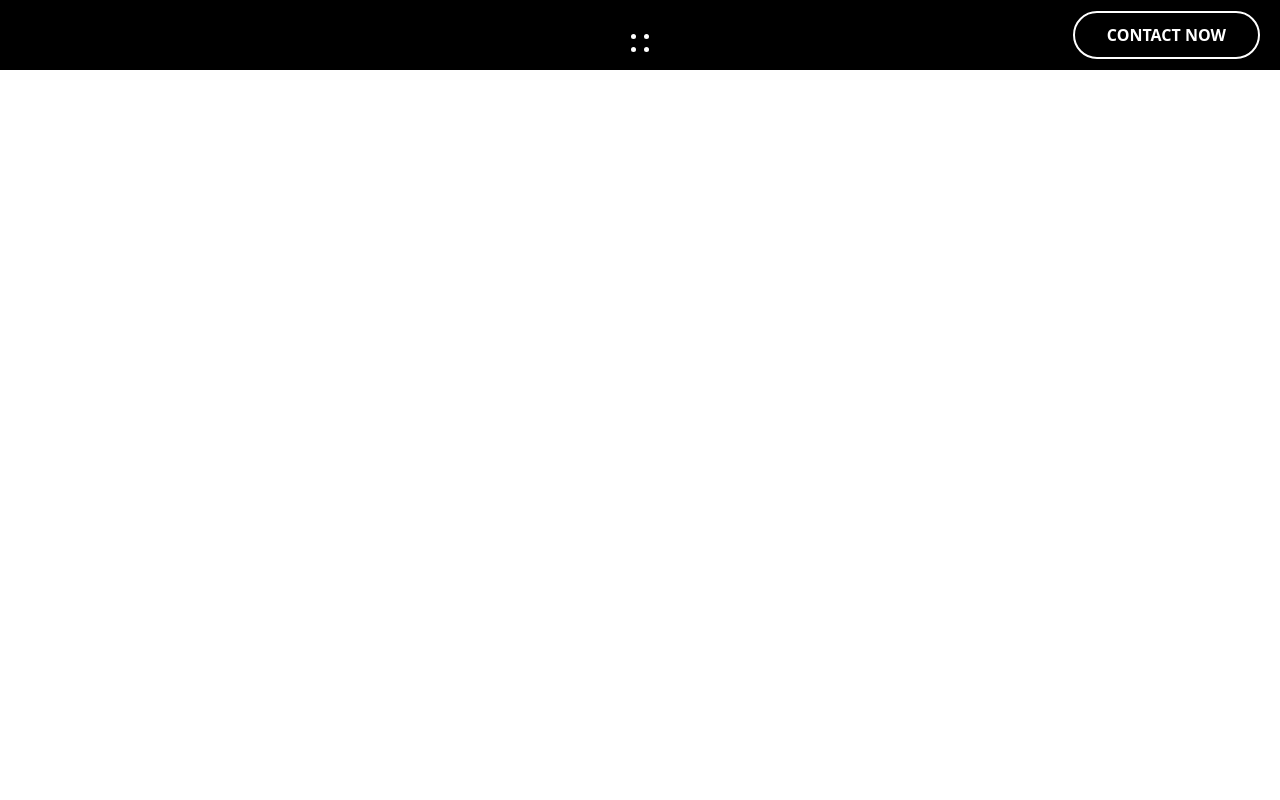
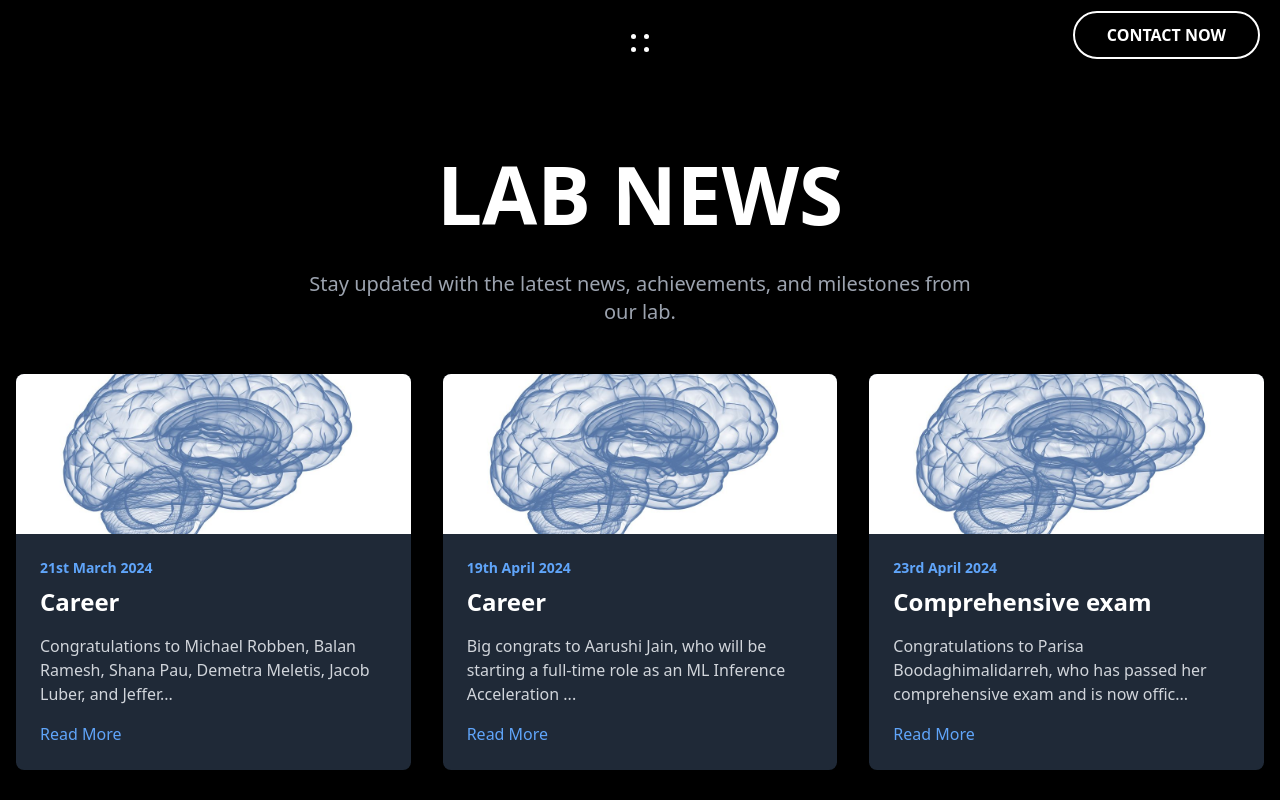
Before and after one commit to jaiprakash1824/luberlab.github.io, a React (Vite) app: page /news in a window 1280 px wide. Before the commit this address had no page. Shown: the top 800 px of the page. Built offline with nearby package versions, Linux system fonts and the light colour scheme.

Commit message:
home page and publications page added

```diff
--- a/src/App.jsx
+++ b/src/App.jsx
@@ -2,15 +2,15 @@ import { BrowserRouter as Router, Routes, Route } from "react-router-dom";
 // import Teams from "./pages/Teams/Teams.jsx";
 // import IndividualPage from "./Pages/IndividualPage/IndividualPage.jsx";
 import Home from "./pages/home/Home.jsx";
-// import News from "./Pages/news/News.jsx";
+import NewsPage from "./pages/news/News.jsx";
 // import Footer from "./Components/Footer/NewFooter.jsx";
 // import ScrollToTop from "./Components/ScrollToTop/ScrollToTop.jsx";
 import Publications from "./pages/publications/Publications.jsx";
-
+import { HomeNewsCardContext } from "./context/HomeNewsContext.jsx";
 // import JobListings from "./Pages/JoinUs/JoinUs.jsx";
 // import ResearchPage from "./Pages/Research/Research.jsx";
 import Navbar from "./components/header/NavBar";
-import { MemberProvider } from "./components/teams/MemberContext";
+import { MemberProvider } from "./context/MemberContext";
 // import "slick-carousel/slick/slick.css";
 // import "slick-carousel/slick/slick-theme.css";
 
@@ -22,8 +22,17 @@ function App() {
         <Routes>
           <Route path="/" element={<Home />} />
           {/* <Route path="/team" element={<Teams />} />
-          <Route path="/individual-page" element={<IndividualPage />} />
-          <Route path="/news" element={<News />} />*/}
+          <Route path="/individual-page" element={<IndividualPage />} />*/}
+
+          <Route
+            path="/news"
+            element={
+              <HomeNewsCardContext>
+                <NewsPage />
+              </HomeNewsCardContext>
+            }
+          />
+
           <Route path="/publications" element={<Publications />} />
           {/* <Route path="/contact" element={<JobListings />} />
           <Route path="/research" element={<ResearchPage />} /> */}
--- a/src/context/HomeNewsContext.jsx
+++ b/src/context/HomeNewsContext.jsx
@@ -9,7 +9,7 @@ export const HomeNewsCardContext = ({ children }) => {
   const [cards, setCards] = useState([]);
 
   useEffect(() => {
-    Papa.parse(`${baseURL}news.csv`, {
+    Papa.parse(`${baseURL}assets/news.csv`, {
       download: true,
       header: true,
       skipEmptyLines: true,
--- a/src/pages/home/Home.jsx
+++ b/src/pages/home/Home.jsx
@@ -2,13 +2,13 @@ import WhatWeDo from "./WhatWeDo/WhatWeDo";
 import HomeTopHeading from "./TopVideo/TopHeading";
 import HomeTeam from "./team/HomeTeam";
 import HomeResearchSection from "./research/HomeResearchSection";
-import { HomeNewsCardContext } from "./news/HomeNewsContext";
+import { HomeNewsCardContext } from "../../context/HomeNewsContext";
 import HomeNewsCarousel from "./news/HomeNewsCarousel";
 import ScrollProgress from "../../components/ScrollProgress/ScrollProgress";
 
 const Home = () => {
   return (
-    <div className="flex flex-col m-0 ">
+    <div className="flex flex-col m-0 overflow-x-hidden ">
       <ScrollProgress />
       <HomeTopHeading />
       <HomeResearchSection />
--- a/src/pages/home/news/HomeNewsCarousel.jsx
+++ b/src/pages/home/news/HomeNewsCarousel.jsx
@@ -29,21 +29,21 @@ const HomeNewsCarousel = () => {
   // Dynamically determine slides based on screen width
   const slidesToShow = width < 768 ? 1 : width < 1200 ? 2 : 3;
 
-  // Slider settings for the first row
+  // Slider settings for the first row (forward scrolling)
   const settingsFirstRow = {
     dots: false,
     infinite: true,
-    speed: 10000, // Adjust speed for better readability
+    speed: 8000, // Higher speed for continuous flow
     slidesToShow: slidesToShow,
-    slidesToScroll: 1,
+    slidesToScroll: 0.5, // Small incremental scrolling for smoother flow
     autoplay: true,
-    autoplaySpeed: 0, // Slower autoplay speed
-    cssEase: "linear",
+    autoplaySpeed: 0, // Continuous autoplay with no pause
+    cssEase: "linear", // Smooth, continuous easing
     pauseOnHover: false,
     arrows: false,
   };
 
-  // Slider settings for the second row (reverse direction)
+  // Slider settings for the second row (reverse scrolling)
   const settingsSecondRow = {
     ...settingsFirstRow,
     rtl: true, // Reverse direction for the second row
@@ -67,6 +67,7 @@ const HomeNewsCarousel = () => {
           ))}
         </Slider>
       </div>
+
       {/* Second row of news cards (reverse direction) */}
       <div className="my-5">
         <Slider {...settingsSecondRow}>
@@ -82,6 +83,7 @@ const HomeNewsCarousel = () => {
           ))}
         </Slider>
       </div>
+
       {/* Centered Contact Button */}
       <div className="flex justify-center mt-8">
         <ContactButton title={"SEE MORE"} onClick={handleSeeMoreClick} />
--- a/src/pages/home/news/HomeNewsContext.jsx
+++ /dev/null
@@ -1,34 +0,0 @@
-import { createContext, useState, useEffect } from "react";
-import Papa from "papaparse";
-
-const baseURL = import.meta.env.BASE_URL;
-export const HomeNewsContext = createContext();
-
-// eslint-disable-next-line react/prop-types
-export const HomeNewsCardContext = ({ children }) => {
-  const [cards, setCards] = useState([]);
-
-  useEffect(() => {
-    Papa.parse(`${baseURL}assets/news.csv`, {
-      download: true,
-      header: true,
-      skipEmptyLines: true,
-      complete: (results) => {
-        const parsedData = results.data.map((item) => ({
-          date: item.date,
-          title: item.title,
-          content: item.content,
-          link: item.link || null,
-        }));
-
-        setCards(parsedData);
-      },
-    });
-  }, []);
-
-  return (
-    <HomeNewsContext.Provider value={cards}>
-      {children}
-    </HomeNewsContext.Provider>
-  );
-};
--- a/src/pages/home/news/UseHomeNews.jsx
+++ b/src/pages/home/news/UseHomeNews.jsx
@@ -1,5 +1,5 @@
 import { useContext } from "react";
-import { HomeNewsContext } from "./HomeNewsContext";
+import { HomeNewsContext } from "../../../context/HomeNewsContext";
 
 export const useHomeNews = () => {
   return useContext(HomeNewsContext);
--- /dev/null
+++ b/src/pages/news/News.jsx
@@ -0,0 +1,72 @@
+import { useState } from "react";
+import { useHomeNews } from "../home/news/UseHomeNews";
+import TitleSection from "../../components/titleSection/TitleSection";
+import PropTypes from "prop-types";
+import ScrollProgress from "../../components/ScrollProgress/ScrollProgress";
+
+const NewsPage = () => {
+  const cards = useHomeNews(); // Accessing cards from context
+
+  return (
+    <div className="bg-black text-white min-h-screen py-16">
+      <ScrollProgress />
+      <section className="mb-12 text-center">
+        <TitleSection titleText="LAB NEWS" />
+        {/* TitleSection Reused */}
+        <p className="text-xl text-gray-400 max-w-2xl mx-auto mt-4">
+          Stay updated with the latest news, achievements, and milestones from
+          our lab.
+        </p>
+      </section>
+
+      {/* Cards Section */}
+      <section className="grid gap-8 px-4 grid-cols-1 sm:grid-cols-2 lg:grid-cols-3 max-w-7xl mx-auto">
+        {cards.map((news, index) => (
+          <NewsCard key={index} news={news} />
+        ))}
+      </section>
+    </div>
+  );
+};
+
+const NewsCard = ({ news }) => {
+  const [isExpanded, setIsExpanded] = useState(false); // State to toggle text expansion
+
+  const toggleReadMore = () => {
+    setIsExpanded((prevState) => !prevState);
+  };
+
+  return (
+    <div className="bg-gray-800 rounded-lg shadow-lg overflow-hidden hover:shadow-xl transition-shadow duration-300">
+      <div className="h-40 bg-gray-700 flex items-center justify-center">
+        <img
+          src="src/assets/sample.jpg" // Placeholder for your image
+          alt={news.title}
+          className="h-full w-full object-cover"
+        />
+      </div>
+      <div className="p-6">
+        <p className="text-sm text-blue-400 font-semibold mb-2">{news.date}</p>
+        <h2 className="text-2xl font-bold mb-4">{news.title}</h2>
+        <p className="text-gray-300 mb-4">
+          {isExpanded ? news.content : `${news.content.substring(0, 100)}...`}
+        </p>
+        <button
+          onClick={toggleReadMore}
+          className="text-blue-400 hover:underline focus:outline-none"
+        >
+          {isExpanded ? "Show Less" : "Read More"}
+        </button>
+      </div>
+    </div>
+  );
+};
+NewsCard.propTypes = {
+  news: PropTypes.shape({
+    date: PropTypes.string.isRequired,
+    title: PropTypes.string.isRequired,
+    content: PropTypes.string.isRequired,
+    link: PropTypes.string,
+  }).isRequired,
+};
+export default NewsPage;
```
Also changed, not shown: src/context/MemberContext.jsx (renamed from src/components/teams/MemberContext.jsx).
